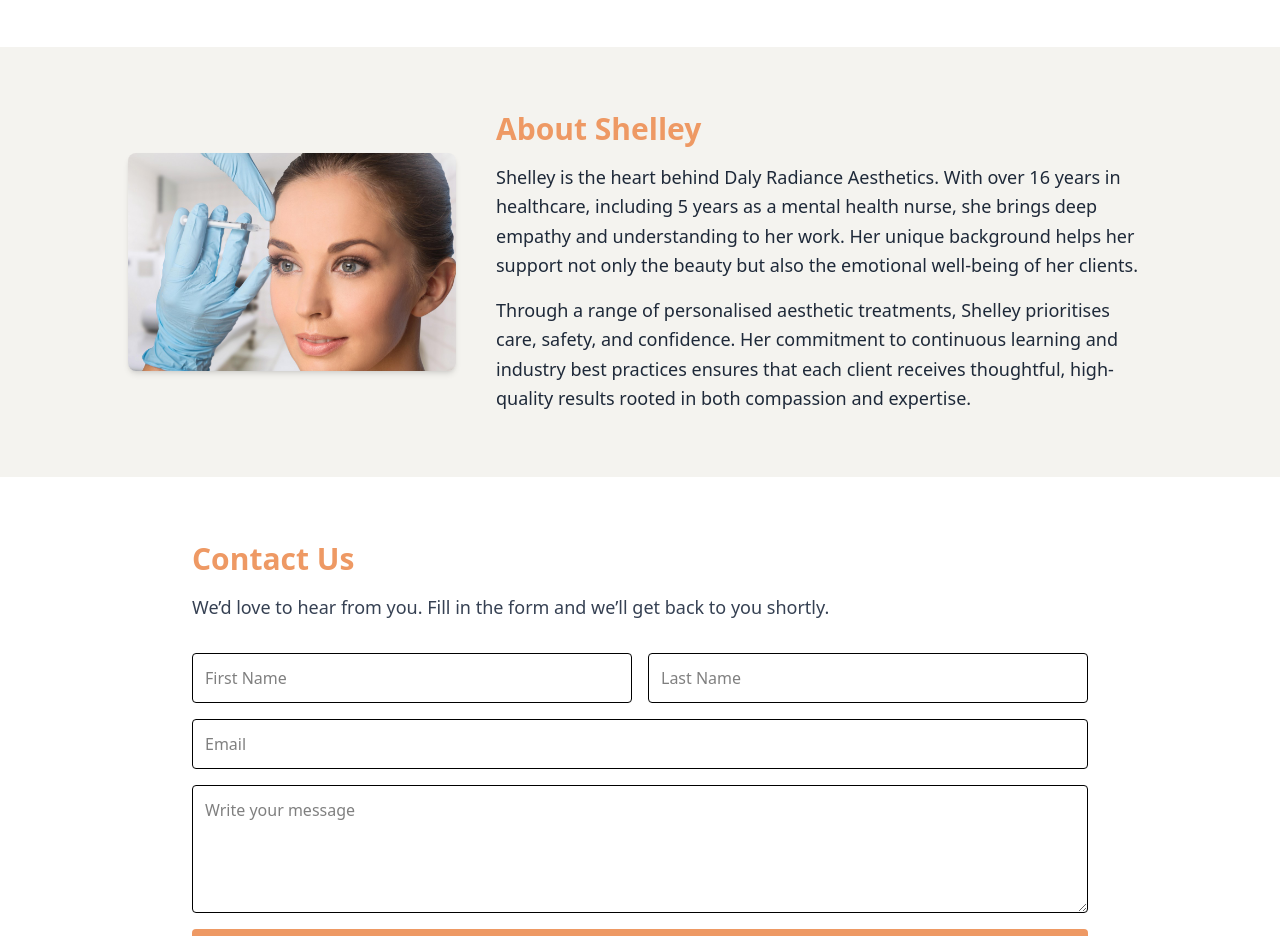
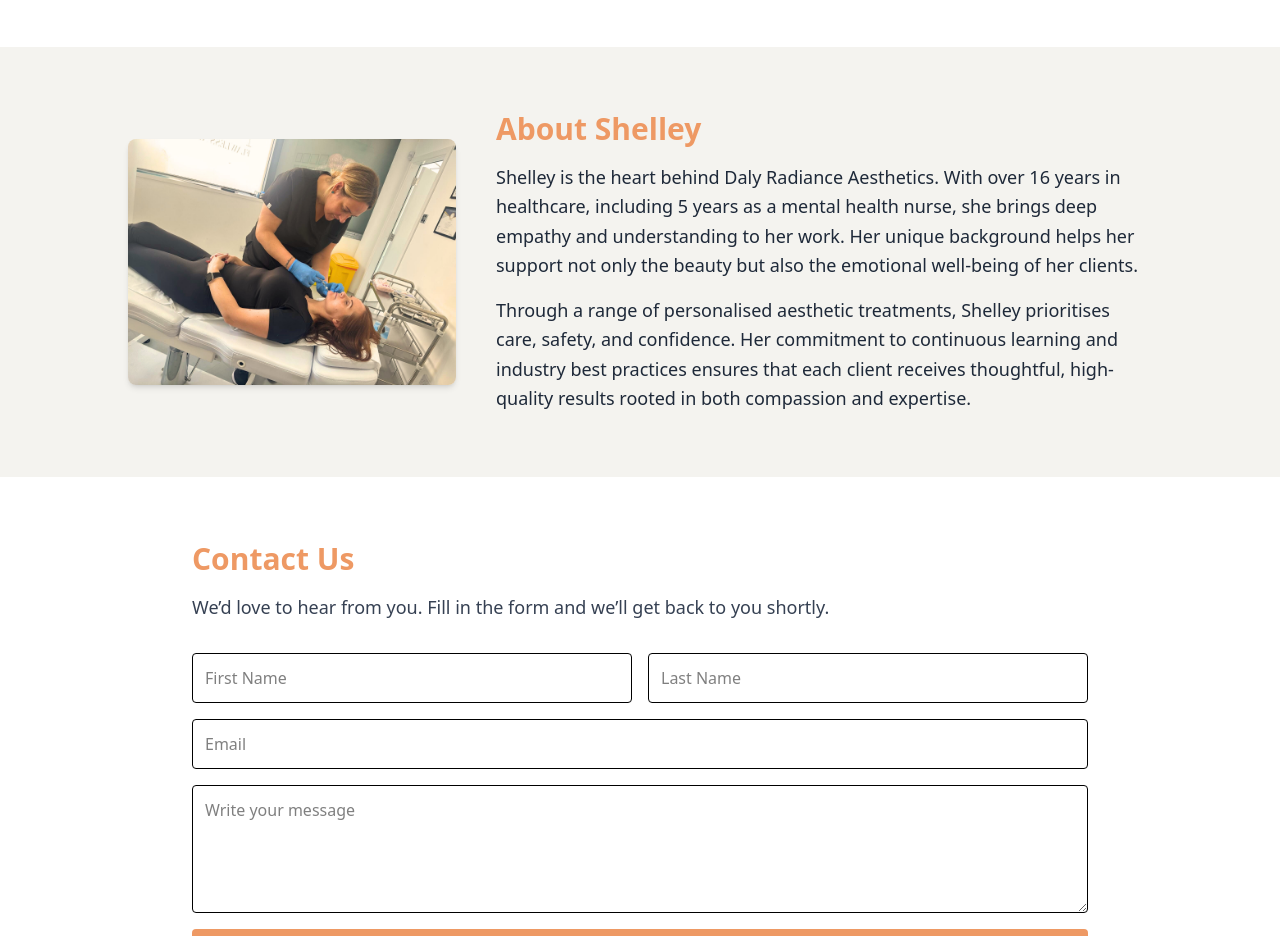
Before and after one commit to Vasileios1988/daly-radiance-aesthetics, a React (Vite) app: page / in a window 1280 px wide. Shown: the part 1580-2516 px from the top of the page. Built offline with nearby package versions, Linux system fonts and the light colour scheme.

Commit message:
add Shelley's photo

```diff
--- a/src/App.tsx
+++ b/src/App.tsx
@@ -2,7 +2,7 @@
 import logo from './artwork/logo.jpg'
 import Services from './components/Services'
 import About from './components/About'
-import botox from './artwork/botox.jpg';
+import shelley from './artwork/Shelley-work.png';
 
 import './index.css'
 import Navbar from "./components/Navbar";
@@ -21,7 +21,7 @@
 
         <Services />
 
-        <About photoUrl={botox} />
+        <About photoUrl={shelley} />
 
         <Contact />
 
```
Also changed, not shown: src/artwork/Shelley-work.png (added).
